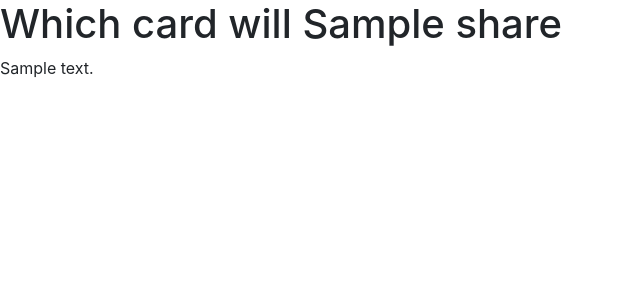
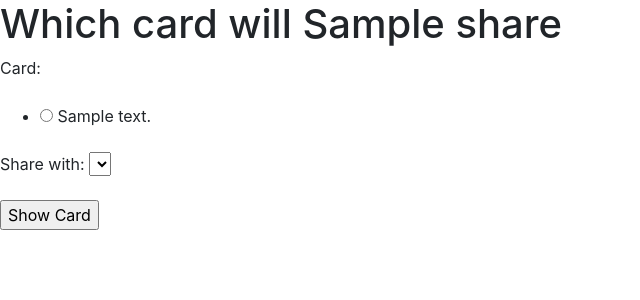
Before and after one commit to personnameds/clue, a Django app: page /sharecard/1/ in a window 1280 px wide. Shown: the top 300 px of the page, without its empty margins (0-640 px from the left). Run offline with Django 3.2, Linux system fonts and the light colour scheme; tables that the repository leaves empty hold one stand-in row (values such as "Sample post"); lists and menus that the app fills with data are empty; some libraries are stand-ins or nearby versions.

Commit message:
Version 1
Deals Cards.
Record and update player sheet.
Share cards with Ajax polling.

```diff
--- a/clue/urls.py
+++ b/clue/urls.py
@@ -16,12 +16,13 @@ Including another URLconf
 from django.contrib import admin
 from django.urls import path
 from startpage.views import StartPage, SelectPlayer
-from players.views import PlayerPage, ShareCard
+from players.views import PlayerPage, ShareCard, AjaxShareCardQuery
 
 urlpatterns = [
 	path('', StartPage.as_view(), name='startpage'),
 	path('selectplayer/', SelectPlayer.as_view(), name='selectplayer'),
 	path('sharecard/<int:player_pk>/', ShareCard.as_view(), name='sharecard'),
 	path('player/<int:pk>/', PlayerPage.as_view(), name='playerpage'),
+	path('ajax/share_card_query/', AjaxShareCardQuery, name='ajaxsharecardquery'),
     path('admin/', admin.site.urls),
 ]
--- a/players/admin.py
+++ b/players/admin.py
@@ -1,5 +1,6 @@
 from django.contrib import admin
-from .models import Player, PlayerSheet
+from .models import Player, PlayerSheet, SharedWith
 
 admin.site.register(Player)
 admin.site.register(PlayerSheet)
+admin.site.register(SharedWith)
--- a/players/forms.py
+++ b/players/forms.py
@@ -1,6 +1,6 @@
 from django import forms
 from players.models import PlayerSheet, Player
-
+from cards.models import Card
 
 class PlayerSheetForm(forms.ModelForm):
 	class Meta:
@@ -10,8 +10,15 @@ class PlayerSheetForm(forms.ModelForm):
 				'r1','r2','r3','r4','r5','r6','r7','r8','r9',
 				 ]
 
-#Selection of Player should go in Modal
-# 	def __init__(self, *args, **kwargs):
-# 		player = kwargs['instance'].player
-# 		super(PlayerSheetForm, self).__init__(*args, **kwargs)
-# 		self.fields['sharewith'] = forms.ModelChoiceField(queryset=Player.objects.exclude(pk=player.pk),empty_label=None)
+class ShareCardForm(forms.Form):
+	def __init__(self, *args, **kwargs):
+		player_pk = kwargs.pop('player_pk')
+		player=Player.objects.get(pk=player_pk)
+		super(ShareCardForm, self).__init__(*args, **kwargs)
+		self.fields['card'] = forms.ModelChoiceField(
+						queryset=Card.objects.filter(player=player),
+						label='Card',
+						empty_label=None,
+						widget =forms.RadioSelect,
+						)
+		self.fields['sharewith'] = forms.ModelChoiceField(queryset=Player.objects.exclude(pk=player_pk),label='Share with',empty_label=None)
--- a/players/models.py
+++ b/players/models.py
@@ -32,3 +32,11 @@ class PlayerSheet(models.Model):
 
 	def __str__(self):
 		return self.player.character
+
+class SharedWith(models.Model):
+	shared_with=models.BooleanField(default=False)
+	player=models.ForeignKey(Player, on_delete=models.CASCADE, default='Nobody')
+	card_text=models.CharField(max_length=13, default='Blank')
+
+	def __str__(self):
+		return self.player.character
--- a/players/views.py
+++ b/players/views.py
@@ -1,10 +1,27 @@
 from django.shortcuts import render
-from django.views.generic.edit import UpdateView
+from django.views.generic.edit import UpdateView, FormView
 from django.views. generic import ListView
-from players.forms import PlayerSheetForm
+from players.forms import PlayerSheetForm, ShareCardForm
 from cards.models import Card
-from players.models import PlayerSheet, Player
+from players.models import PlayerSheet, Player, SharedWith
 from django.urls import reverse
+from django.http import JsonResponse
+
+def AjaxShareCardQuery(request):
+	player_name = request.GET.get('player',None)
+	player=Player.objects.get(character=player_name)
+	sharedwith=SharedWith.objects.get(player=player)
+	if sharedwith.shared_with:
+		card_text=sharedwith.card_text
+		data = {'response':True,
+				'card_text':card_text,
+				}
+		sharedwith.shared_with=False
+		sharedwith.card_text='None'
+		sharedwith.save()
+	else:
+		data = {'response':False}
+	return JsonResponse(data)
 
 class PlayerPage(UpdateView):
 	model = PlayerSheet
@@ -12,27 +29,37 @@ class PlayerPage(UpdateView):
 	template_name='players/playerpage.html'
 	context_object_name= 'player'
 
-	def form_valid(self, form):
-		self.form = form
-		return super().form_valid(form)
-
 	def get_success_url(self, **kwargs):
 		player_pk=self.object.player.pk
 		return reverse('sharecard', kwargs={'player_pk':player_pk})
 
-
-class ShareCard(ListView):
-	model = Card
+class ShareCard(FormView):
+	form_class= ShareCardForm
 	template_name= "players/sharecard.html"
 	context_object_name = 'card_list'
 
-	def get_queryset(self):
+	def get_context_data(self, **kwargs):
+		context = super().get_context_data(**kwargs)
 		player=Player.objects.get(pk=self.kwargs['player_pk'])
-		return Card.objects.filter(player=player)
+		context['player'] = player
+		return context
 
-# Selection of Player should go in Modal
-# 	def get_context_data(self, **kwargs):
-# 		context = super().get_context_data(**kwargs)
-# 		sharewith=Player.objects.get(pk=self.kwargs['sharewith_pk'])
-# 		context['sharewith'] = sharewith
-# 		return context
+	def get_form_kwargs(self):
+		kwargs = super( ShareCard, self).get_form_kwargs()
+		# update the kwargs for the form init method with yours
+		kwargs.update(self.kwargs)  # self.kwargs contains all url conf params
+		return kwargs
+
+	def form_valid(self, form):
+		self.sharewith=form.cleaned_data['sharewith']
+		self.card=form.cleaned_data['card']
+		self.player_pk=self.kwargs['player_pk']
+		sharedwith=SharedWith.objects.get(player=self.sharewith)
+		sharedwith.shared_with=True
+		sharedwith.card_text=self.card.card_text
+		sharedwith.save()
+		return super().form_valid(form)
+
+	def get_success_url(self, **kwargs):
+		player_sheet=PlayerSheet.objects.get(player__pk=self.player_pk)
+		return reverse('playerpage', kwargs={'pk':player_sheet.pk})
--- a/templates/base.html
+++ b/templates/base.html
@@ -11,13 +11,16 @@
 
 
 		<title>Clue Start Page</title>
+
+		<!--Update for Production -->
+		<link rel="shortcut icon" href="">
 	</head>
 
 	<body>
 		{% block main_content%}{% endblock %}
 
 		<!-- Bootstrap -->
-		<script src="https://code.jquery.com/jquery-3.4.1.slim.min.js" integrity="sha384-J6qa4849blE2+poT4WnyKhv5vZF5SrPo0iEjwBvKU7imGFAV0wwj1yYfoRSJoZ+n" crossorigin="anonymous"></script>
+		<script src="https://code.jquery.com/jquery-3.5.0.min.js" integrity="sha256-xNzN2a4ltkB44Mc/Jz3pT4iU1cmeR0FkXs4pru/JxaQ=" crossorigin="anonymous"></script>
 		<script src="https://cdn.jsdelivr.net/npm/popper.js@1.16.0/dist/umd/popper.min.js" integrity="sha384-Q6E9RHvbIyZFJoft+2mJbHaEWldlvI9IOYy5n3zV9zzTtmI3UksdQRVvoxMfooAo" crossorigin="anonymous"></script>
 		<script src="https://stackpath.bootstrapcdn.com/bootstrap/4.4.1/js/bootstrap.min.js" integrity="sha384-wfSDF2E50Y2D1uUdj0O3uMBJnjuUD4Ih7YwaYd1iqfktj0Uod8GCExl3Og8ifwB6" crossorigin="anonymous"></script>
 		<!-- Bootstrap -->
--- a/templates/players/sharecard.html
+++ b/templates/players/sharecard.html
@@ -1,13 +1,11 @@
 {% extends "base.html" %}
 
 {% block main_content %}
-	<h1>Which card will {{card_list.0.player}} share</h1>
+	<h1>Which card will {{player}} share</h1>
 
-	{% for card in card_list %}
-		<p>{{card}}</p>
-	{% endfor %}
-
-	<!--Selection of player should occur in modal
-	<h1>with {{sharewith.character}}</h1>
-	-->
+	<form  action="." method="post" id="share-card-form">
+		{% csrf_token %}
+		{{ form.as_p}}
+		<input type="submit" value="Show Card">
+	</form>
 {% endblock %}
```
Also changed, not shown: startpage/views.py (+8 -2 lines), templates/players/playerpage.html (+20 -4 lines), players/migrations/0003_sharedwith.py (added), players/migrations/0004_sharedwith_card_text.py (added).
